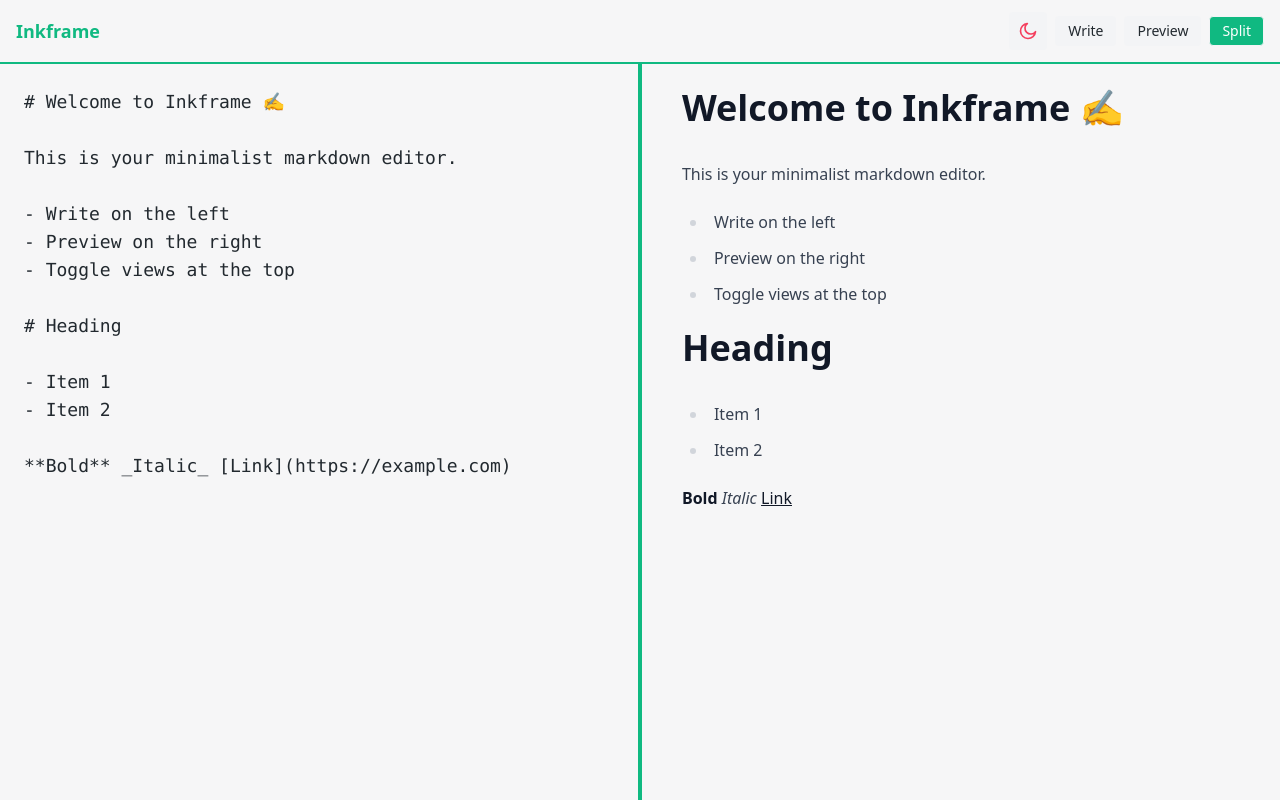
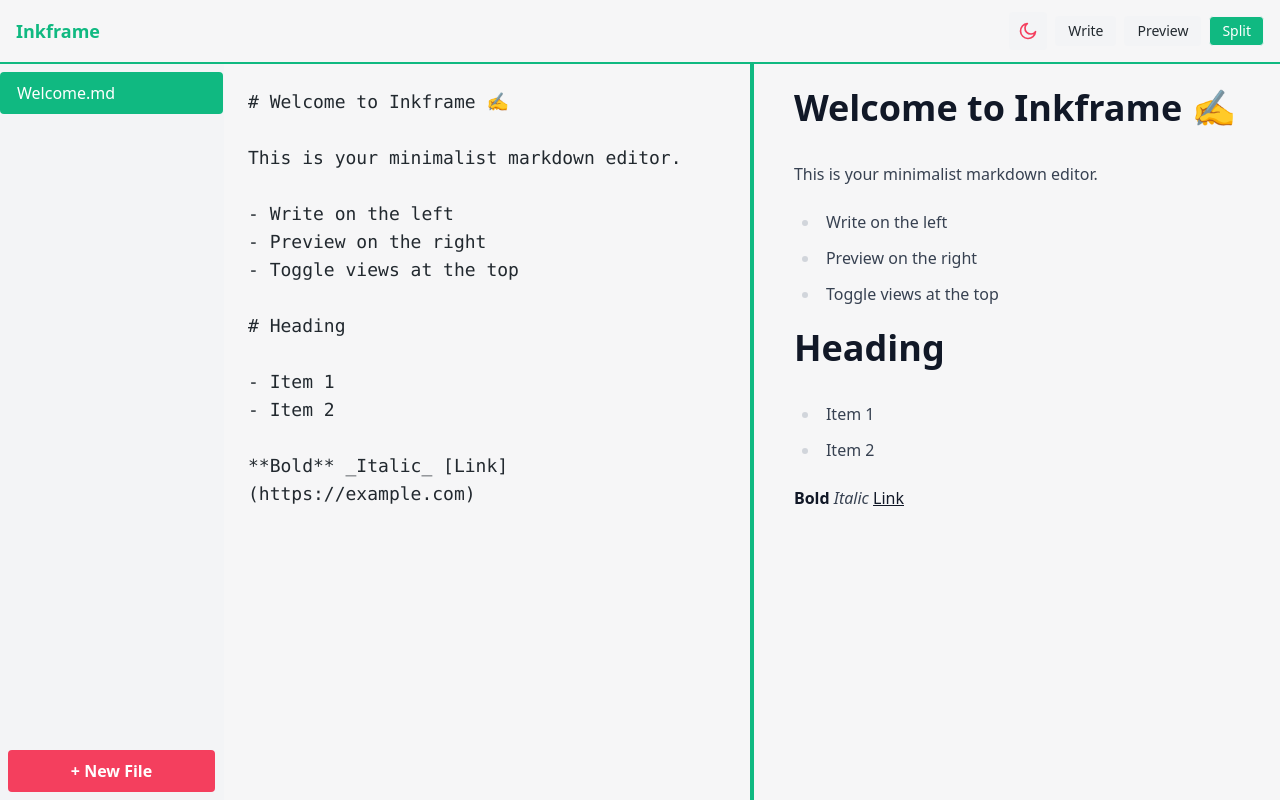
Before and after one commit to HenryKondratko/inkframe, a React (Vite) app: page / in a window 1280 px wide. Built offline with nearby package versions, Linux system fonts and the light colour scheme.

Commit message:
Sidebar WIP

```diff
--- a/package.json
+++ b/package.json
@@ -15,7 +15,8 @@
     "react-dom": "^19.1.1",
     "react-markdown": "^10.1.0",
     "react-split": "^2.0.14",
-    "remark-gfm": "^4.0.1"
+    "remark-gfm": "^4.0.1",
+    "uuid": "^13.0.0"
   },
   "devDependencies": {
     "@eslint/js": "^9.36.0",
@@ -23,6 +24,7 @@
     "@testing-library/react": "^16.3.0",
     "@types/react": "^19.1.16",
     "@types/react-dom": "^19.1.9",
+    "@types/uuid": "^10.0.0",
     "@vitejs/plugin-react": "^5.0.3",
     "@vitest/ui": "^3.2.4",
     "autoprefixer": "^10.4.21",
--- a/src/components/Editor.tsx
+++ b/src/components/Editor.tsx
@@ -1,6 +1,8 @@
 import { useState, useRef, useEffect } from "react";
 import ReactMarkdown from "react-markdown";
 import remarkGfm from "remark-gfm";
+import Sidebar from "./Sidebar.tsx";
+import { v4 as uuidv4 } from "uuid";
 
 const initialMarkdown = `# Welcome to Inkframe ✍️
 
@@ -21,7 +23,31 @@ This is your minimalist markdown editor.
 type ViewMode = "write" | "preview" | "split";
 
 export default function Editor() {
-    const [markdown, setMarkdown] = useState(initialMarkdown);
+    // Remove: const [markdown, setMarkdown] = useState(initialMarkdown);
+    // Add document state
+    const [documents, setDocuments] = useState([
+        { id: "1", title: "Welcome.md", content: initialMarkdown },
+    ]);
+    const [activeDocumentId, setActiveDocumentId] = useState("1");
+    const activeDoc = documents.find((doc) => doc.id === activeDocumentId);
+
+    function handleSelectDocument(id: string) {
+        setActiveDocumentId(id);
+    }
+    function handleNewFile() {
+        const newId = uuidv4();
+        const newDoc = { id: newId, title: `Untitled ${documents.length + 1}.md`, content: initialMarkdown };
+        setDocuments((docs) => [...docs, newDoc]);
+        setActiveDocumentId(newId);
+    }
+    function handleChangeContent(newContent: string) {
+        setDocuments((docs) =>
+            docs.map((doc) =>
+                doc.id === activeDocumentId ? { ...doc, content: newContent } : doc
+            )
+        );
+    }
+
     const [viewMode, setViewMode] = useState<ViewMode>("split");
     const [leftWidth, setLeftWidth] = useState(50); // percent
     const [dragging, setDragging] = useState(false);
@@ -97,6 +123,13 @@ export default function Editor() {
         }
     }, [theme]);
 
+    useEffect(() => {
+        console.log('activeDoc:', activeDoc);
+        if (activeDoc) {
+            console.log('activeDoc.content:', JSON.stringify(activeDoc.content));
+        }
+    }, [activeDoc]);
+
     return (
         <div className="flex flex-col h-full">
             {/* Toolbar */}
@@ -130,7 +163,19 @@ export default function Editor() {
                     ))}
                 </div>
             </div>
+            {/* Main content: Sidebar + Editor */}
+            <div className="flex flex-row flex-1 h-full w-full">
+                {/* Sidebar */}
+                <div className="w-56 flex-shrink-0 h-full">
+                    <Sidebar
+                        documents={documents.map(({ id, title }) => ({ id, title }))}
+                        activeDocumentId={activeDocumentId}
+                        onSelect={handleSelectDocument}
+                        onNewFile={handleNewFile}
+                    />
+                </div>
                 {/* Editor + Preview */}
+                <div className="flex-1 flex flex-col h-full">
                     <div
                         id="split-container"
                         className={`flex flex-1 h-0 ${isMobile ? "flex-col" : "flex-row"} overflow-hidden bg-background dark:bg-backgroundDark`}
@@ -143,9 +188,10 @@ export default function Editor() {
                                 >
                                     <textarea
                                         className="w-full h-full p-6 font-mono text-lg resize-none bg-transparent text-text dark:text-textDark outline-none focus:ring-2 focus:ring-blue-400"
-                                value={markdown}
-                                onChange={(e) => setMarkdown(e.target.value)}
+                                        value={activeDoc && typeof activeDoc.content === 'string' ? activeDoc.content : ""}
+                                        onChange={activeDoc ? (e) => handleChangeContent(e.target.value) : () => {}}
                                         aria-label="Markdown editor"
+                                        placeholder="Type your markdown here..."
                                     />
                                 </div>
                                 <div
@@ -163,7 +209,7 @@ export default function Editor() {
                                 >
                                     <div className="w-full max-w-4xl p-6 prose prose-accent dark:prose-invert bg-transparent rounded-lg overflow-y-auto"
                                     >
-                                <ReactMarkdown remarkPlugins={[remarkGfm]}>{markdown}</ReactMarkdown>
+                                        {activeDoc && <ReactMarkdown remarkPlugins={[remarkGfm]}>{activeDoc.content}</ReactMarkdown>}
                                     </div>
                                 </div>
                             </>
@@ -172,20 +218,23 @@ export default function Editor() {
                             <div className="flex flex-1 h-full items-start justify-center pt-8 pb-8 px-4">
                                 <textarea
                                     className="max-w-4xl w-full h-full p-6 font-mono text-lg resize-none bg-surface dark:bg-surfaceDark text-text dark:text-textDark outline-none focus:ring-2 focus:ring-accent dark:focus:ring-accentDark rounded-lg shadow-md border border-surface dark:border-surfaceDark"
-                            value={markdown}
-                            onChange={(e) => setMarkdown(e.target.value)}
+                                    value={activeDoc && typeof activeDoc.content === 'string' ? activeDoc.content : ""}
+                                    onChange={activeDoc ? (e) => handleChangeContent(e.target.value) : () => {}}
                                     aria-label="Markdown editor"
+                                    placeholder="Type your markdown here..."
                                 />
                             </div>
                         )}
                         {viewMode === "preview" && (
                             <div className="flex flex-1 h-full items-start justify-center pt-8 pb-8 px-4 overflow-y-auto">
                                 <div className="max-w-4xl w-full h-full p-6 prose prose-accent dark:prose-invert bg-surface dark:bg-surfaceDark rounded-lg shadow-md overflow-y-auto border border-surface dark:border-surfaceDark">
-                            <ReactMarkdown remarkPlugins={[remarkGfm]}>{markdown}</ReactMarkdown>
+                                    {activeDoc && <ReactMarkdown remarkPlugins={[remarkGfm]}>{activeDoc.content}</ReactMarkdown>}
                                 </div>
                             </div>
                         )}
                     </div>
                 </div>
+            </div>
+        </div>
     );
 }
--- /dev/null
+++ b/src/components/Sidebar.tsx
@@ -0,0 +1,46 @@
+import React from "react";
+
+export type Document = {
+    id: string;
+    title: string;
+};
+
+interface SidebarProps {
+    documents: Document[];
+    activeDocumentId: string;
+    onSelect: (id: string) => void;
+    onNewFile: () => void;
+}
+
+export default function Sidebar({ documents, activeDocumentId, onSelect, onNewFile }: SidebarProps) {
+    return (
+        <aside className="flex flex-col h-full w-56 bg-surface dark:bg-surfaceDark border-r border-surface dark:border-surfaceDark">
+            <div className="flex-1 overflow-y-auto">
+                <ul className="py-2">
+                    {documents.map((doc) => (
+                        <li key={doc.id}>
+                            <button
+                                className={`w-full text-left px-4 py-2 rounded transition-colors focus:outline-none focus:ring-2 focus:ring-accent dark:focus:ring-accentDark ${
+                                    doc.id === activeDocumentId
+                                        ? "bg-primary text-white dark:bg-primaryDark"
+                                        : "hover:bg-surfaceDark/20 dark:hover:bg-backgroundDark/20 text-text dark:text-textDark"
+                                }`}
+                                onClick={() => onSelect(doc.id)}
+                            >
+                                {doc.title}
+                            </button>
+                        </li>
+                    ))}
+                </ul>
+            </div>
+            <div className="p-2 border-t border-surface dark:border-surfaceDark">
+                <button
+                    className="w-full px-4 py-2 rounded bg-accent dark:bg-accentDark text-white font-semibold hover:bg-primary dark:hover:bg-primaryDark transition-colors focus:outline-none focus:ring-2 focus:ring-accent dark:focus:ring-accentDark"
+                    onClick={onNewFile}
+                >
+                    + New File
+                </button>
+            </div>
+        </aside>
+    );
+}
```
Also changed, not shown: 1 other file (tests, documents, lock files or other folders). Lines whose indentation alone changed are shown as unchanged.
